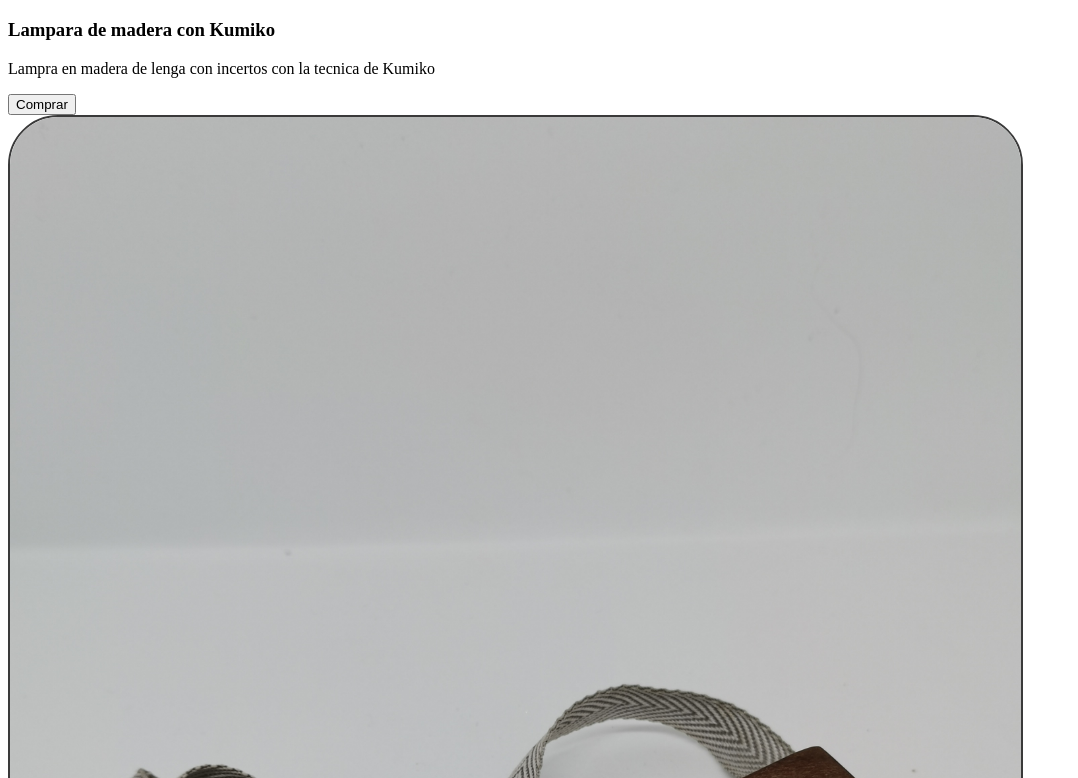
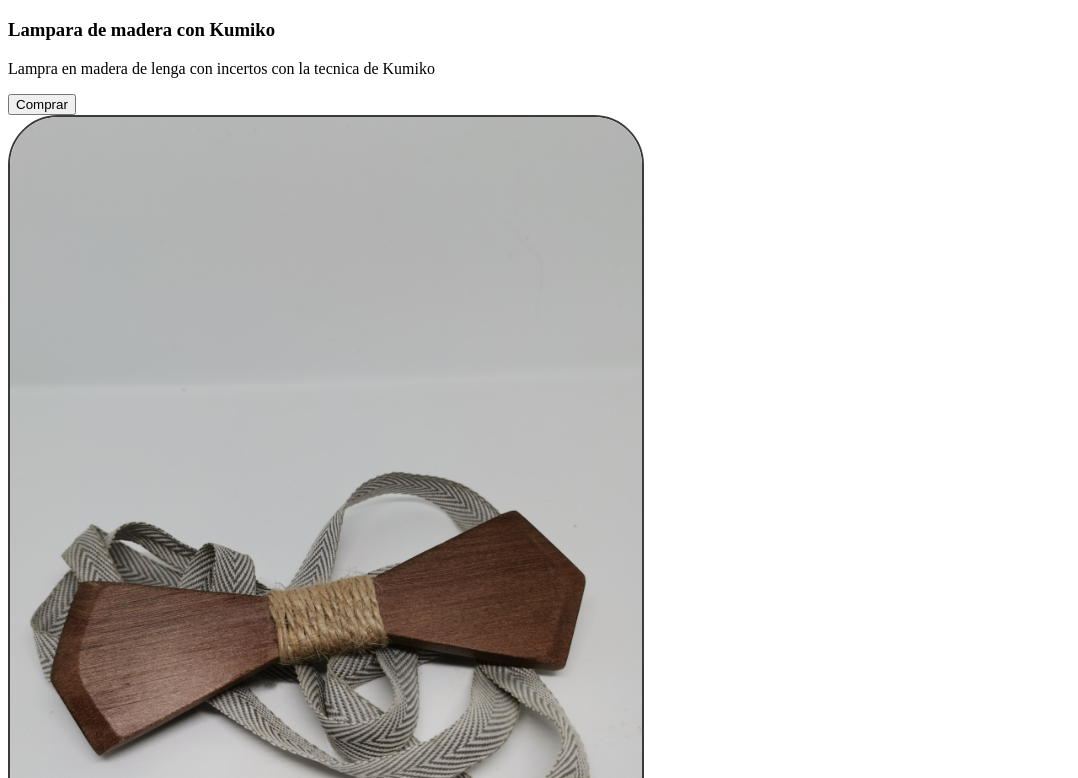
Before and after one commit to Jboschlagos/Tocar-madera, a plain HTML site: page index.html in a window 1280 px wide. Shown: the part 542-1320 px from the top of the page, without its empty margins (0-1078 px from the left). Drawn offline with Linux system fonts and the light colour scheme.

Commit message:
modificacion css

```diff
--- a/asset/css/style.css
+++ b/asset/css/style.css
@@ -1,5 +1,5 @@
 img {
-    max-width: 80%; border: 2px solid #3a3a3a; border-radius: 50px;
+    max-width: 50%; border: 2px solid #3a3a3a; border-radius: 50px;
 }
 
 .productos {
```
